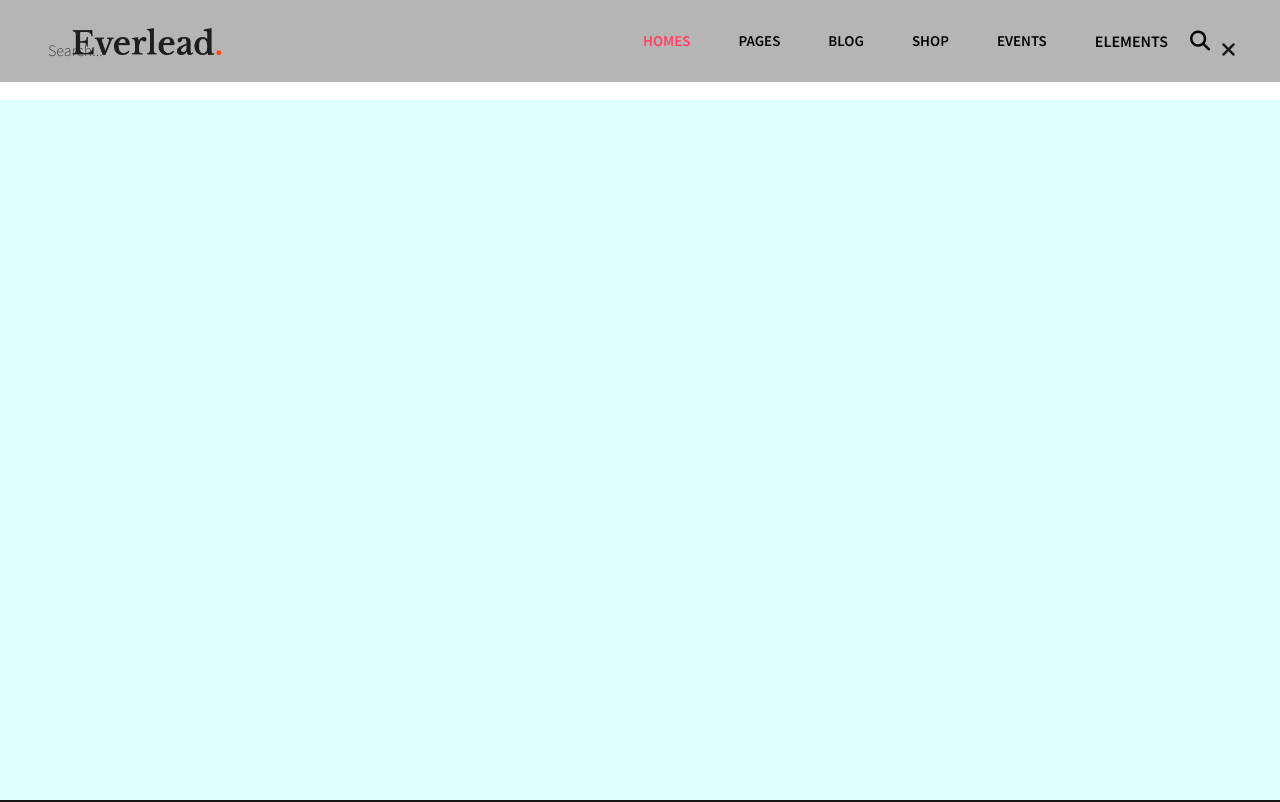
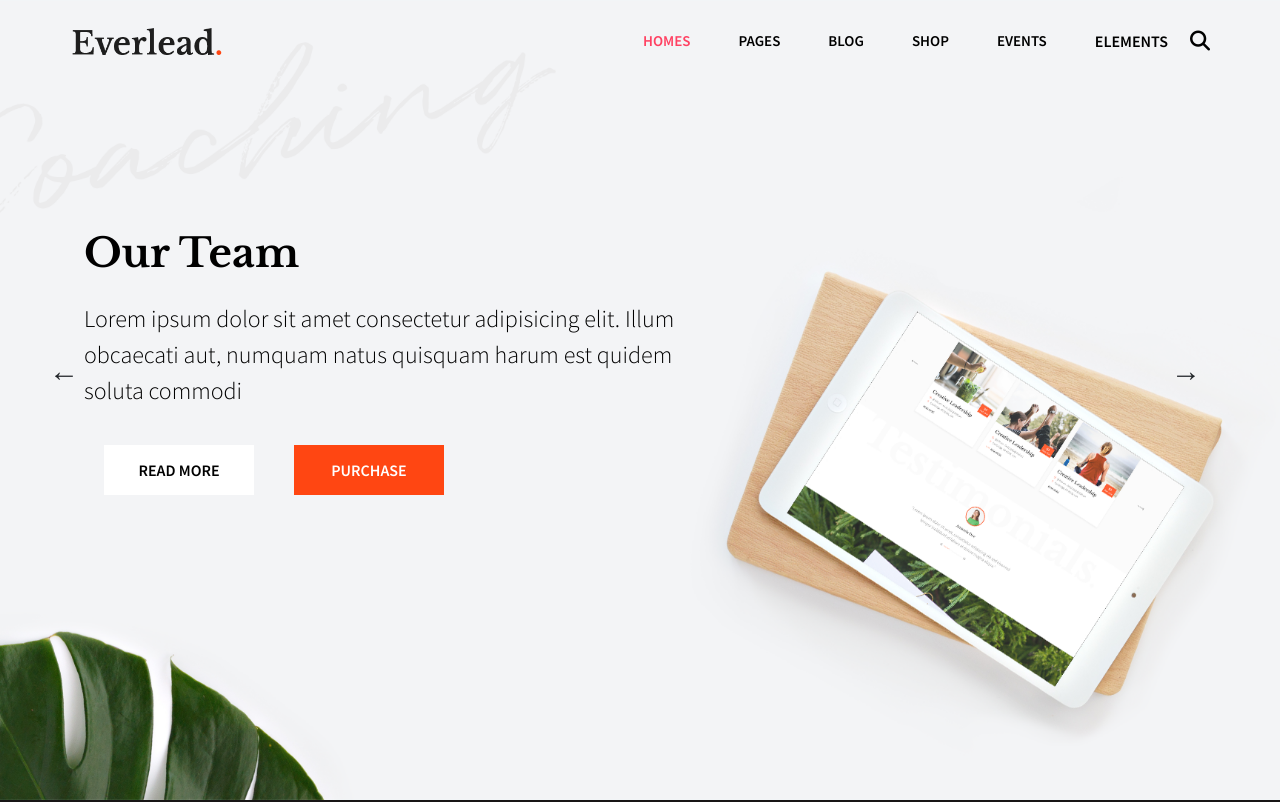
Before and after one commit to sophiamziou/proj-html-vuejs, a Vue app: page / in a window 1280 px wide. Shown: the top 802 px of the page. Built offline with nearby package versions, Linux system fonts and the light colour scheme.

Commit message:
slider done

```diff
--- a/src/components/AppContent.vue
+++ b/src/components/AppContent.vue
@@ -1,13 +1,20 @@
 <script>
-export default {};
+import AppSlider from "./AppSlider.vue";
+export default {
+  components: {
+    AppSlider,
+  },
+};
 </script>
 <template lang="">
-  <main></main>
+  <main>
+    <AppSlider></AppSlider>
+  </main>
 </template>
 <style lang="scss">
 main {
   background-color: lightcyan;
-  height: 700px;
+  height: 100vh;
   h1 {
     margin: 0;
   }
--- a/src/components/AppHeader.vue
+++ b/src/components/AppHeader.vue
@@ -122,7 +122,9 @@ export default {
     };
   },
   methods: {
-    changeHeader() {},
+    changeHeader() {
+      this.AppSearch.style.display = "none";
+    },
   },
 };
 </script>
@@ -141,12 +143,11 @@ export default {
       </div>
     </div>
   </header>
-  <AppSearch></AppSearch>
+  <!-- <AppSearch></AppSearch> -->
 </template>
 <style lang="scss">
 header {
   position: fixed;
   z-index: 3;
-  background-color: rgba(0, 0, 0, 0.292);
 }
 </style>
--- a/src/components/AppNavbar.vue
+++ b/src/components/AppNavbar.vue
@@ -46,7 +46,7 @@ export default {
                   class="col text-light w-100"
                   v-for="(item, index) in Elements"
                 >
-                  <div>
+                  <div class="mx-5">
                     <p class="elem_title">
                       {{ item.title }}
                     </p>
@@ -116,7 +116,7 @@ export default {
 
 .right {
   right: 0;
-  width: 90vw;
+  width: 900px;
 }
 .dropdown_content a {
   color: grey;
@@ -155,6 +155,7 @@ export default {
   }
   li:hover {
     cursor: pointer;
+    color: white;
   }
 }
 </style>
--- /dev/null
+++ b/src/components/AppSlider.vue
@@ -0,0 +1,141 @@
+<script>
+export default {
+  data() {
+    return {
+      auto_play: null,
+      activeImage: 0,
+      slides: [
+        {
+          image: "/img/h1-rev-img-01.jpg",
+          title: "We are Everlead",
+          text: "Lorem ipsum dolor sit amet consectetur adipisicing elit. Illum obcaecati aut, numquam natus quisquam harum est quidem soluta commodi",
+        },
+        {
+          image: "/img/rev-slider-main-home-img-02.png",
+          title: "Our Team",
+          text: "Lorem ipsum dolor sit amet consectetur adipisicing elit. Illum obcaecati aut, numquam natus quisquam harum est quidem soluta commodi",
+        },
+        {
+          image: "/img/rev-slider-main-home-img-03.jpg",
+          title: "Help you achive anything",
+        },
+      ],
+    };
+  },
+  methods: {
+    changeImage(index) {
+      this.activeImage = index;
+    },
+    next() {
+      if (this.activeImage < this.slides.length - 1) {
+        this.activeImage++;
+      } else {
+        this.activeImage = 0;
+      }
+    },
+    prev() {
+      if (this.activeImage > 0) {
+        this.activeImage--;
+      } else {
+        this.activeImage = this.slides.length - 1;
+      }
+    },
+    autoPlay() {
+      this.auto_play = setInterval(() => {
+        this.next();
+      }, 3000);
+    },
+  },
+  created() {
+    this.autoPlay();
+  },
+};
+</script>
+<template lang="">
+  <div class="container-fluid p-0">
+    <div class="slider-wrapper" tabindex="0">
+      <div class="item">
+        <!-- <img src="/public/img/h1-blog-img-01.jpg" alt="" /> -->
+        <img v-bind:src="slides[activeImage].image" v-bind:alt="slides.title" />
+        <div class="text">
+          <h1 class="my-4">{{ slides[activeImage].title }}</h1>
+          <p class="fs-4">
+            {{ slides[activeImage].text }}
+          </p>
+          <button>READ MORE</button>
+          <button class="orange">PURCHASE</button>
+        </div>
+      </div>
+      <div class="prev" @click="prev">&#8592;</div>
+      <div class="next" @click="next">&#8594;</div>
+    </div>
+  </div>
+</template>
+<style lang="scss">
+.container {
+  display: flex;
+  justify-content: center;
+  align-items: center;
+}
+
+.item {
+  float: left;
+  width: 100%;
+  height: 100vh;
+  position: relative;
+}
+
+.item img {
+  width: 100%;
+  height: 100%;
+  object-fit: cover;
+}
+
+.item .text {
+  position: absolute;
+  top: 45%;
+  left: 30%;
+  transform: translate(-50%, -50%);
+  width: 600px;
+  text-align: left;
+  color: black;
+  button {
+    margin: 20px;
+    height: 50px;
+    width: 150px;
+    border: none;
+    color: black;
+    background-color: white;
+    font-weight: 700;
+  }
+  .orange {
+    color: white;
+    background-color: #ff4612;
+  }
+}
+
+.prev,
+.next {
+  font-size: 30px;
+  margin: 10px 0;
+  position: absolute;
+  top: 45%;
+  transform: translate(-50%, -50%);
+  cursor: pointer;
+  z-index: 2;
+}
+
+.prev {
+  left: 5%;
+}
+
+.next {
+  right: 5%;
+}
+
+h1 {
+  font-family: "Libre Baskerville", serif;
+  font-size: 70px;
+  font-weight: 700;
+}
+</style>
```
